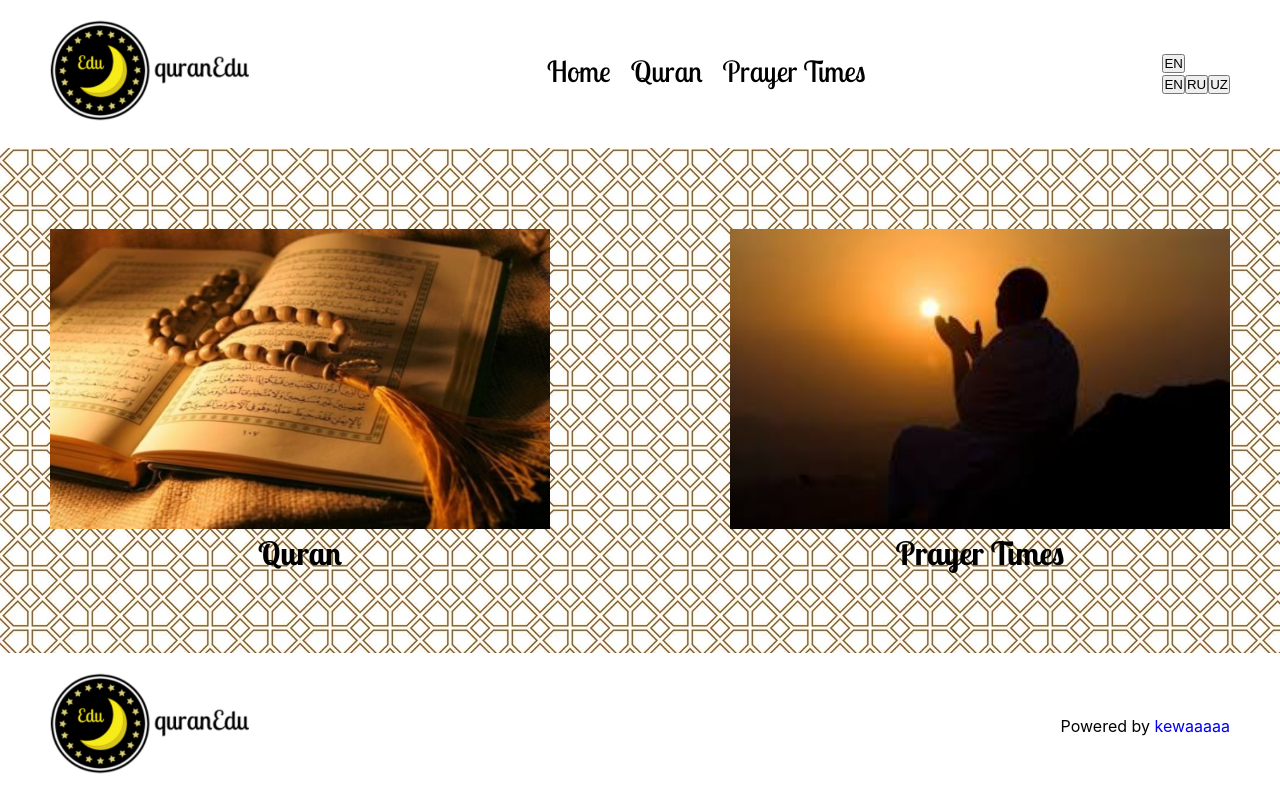
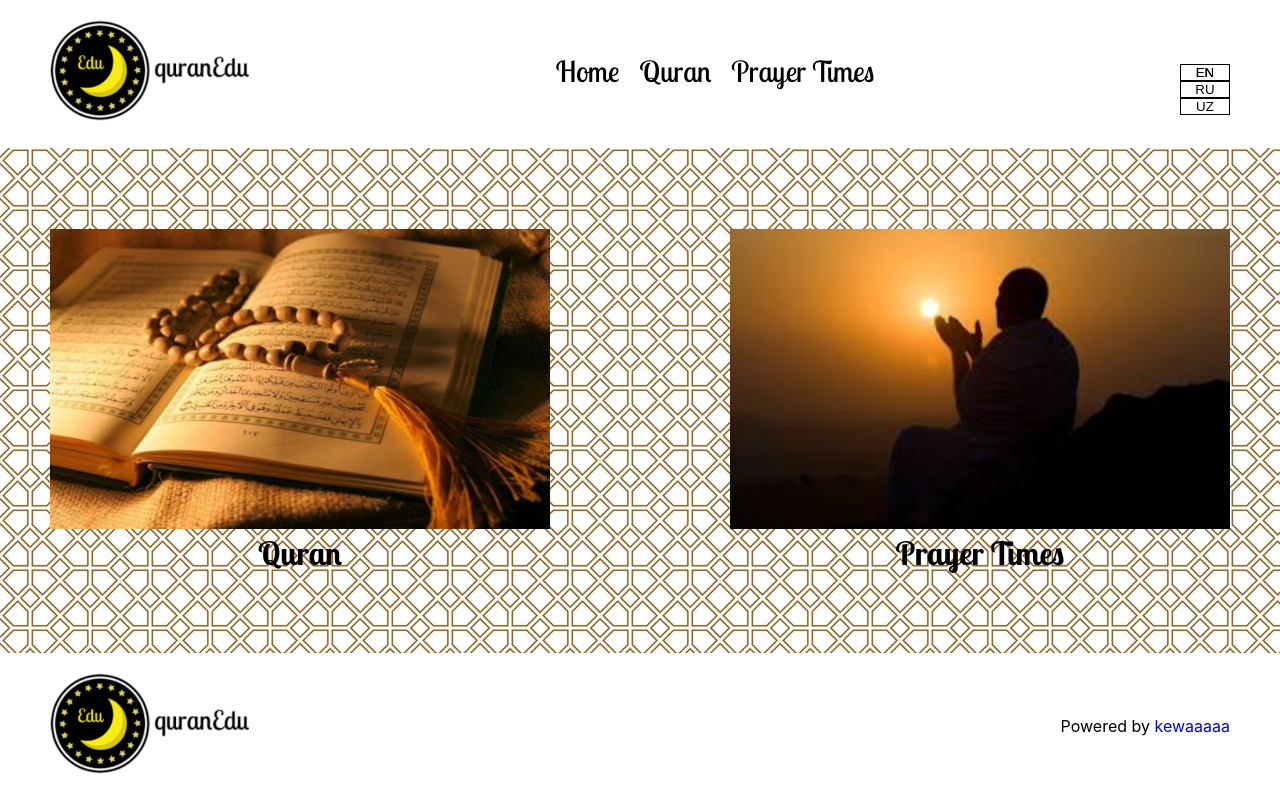
Before and after one commit to kewaaaaa/quronEdu, a React (Create React App) app: page / in a window 1280 px wide. Both pictures are taken after a click on the button "EN". Built offline with nearby package versions, Linux system fonts and the light colour scheme.

Commit message:
lang style

```diff
--- a/src/layout/navbar/Navbar.jsx
+++ b/src/layout/navbar/Navbar.jsx
@@ -2,13 +2,17 @@ import React, { useRef, useState } from "react";
 import s from "./navbarStyle.module.scss";
 import logo from "../logo.png";
 import { Link } from "react-router-dom";
-import MenuLineIcon from "remixicon-react/MenuFoldFillIcon";
+import MenuLineIcon from "remixicon-react/MenuLineIcon";
 import { useDispatch, useSelector } from "react-redux";
 
 const Navbar = () => {
   const menuBtn = useRef();
   const menuBack = useRef();
   const menuList = useRef();
+  const langDiv = useRef();
+  const langEn = useRef();
+  const langRu = useRef();
+  const langUz = useRef();
 
   const [menuState, setMenuState] = useState(0);
 
@@ -23,11 +27,19 @@ const Navbar = () => {
       menuBack.current.style.display = "block";
     }
   }
+  function langFunc(params) {
+    langDiv.current.style.display = "flex";
+  }
 
   const dispatch = useDispatch();
   const lang = useSelector((state) => state.lang);
   function Lang(params) {
     dispatch({ type: "Change_Lang", payload: params.target.innerHTML });
+    langEn.current.style.order = "2";
+    langRu.current.style.order = "2";
+    langUz.current.style.order = "2";
+    params.target.style.order = "1";
+    langDiv.current.style.display = "none";
   }
 
   return (
@@ -62,7 +74,7 @@ const Navbar = () => {
               ) : lang === "RU" ? (
                 <>Куран</>
               ) : lang === "UZ" ? (
-                <>Quron</>
+                <>Qur`on</>
               ) : (
                 <></>
               )}
@@ -87,11 +99,17 @@ const Navbar = () => {
         </ul>
         <div className={s.navbar__right}>
           <div className={s.navbar__lang}>
-            <button>{lang}</button>
-            <div>
-              <button onClick={(e) => Lang(e)}>EN</button>
-              <button onClick={(e) => Lang(e)}>RU</button>
-              <button onClick={(e) => Lang(e)}>UZ</button>
+            <button onClick={langFunc}>{lang}</button>
+            <div ref={langDiv} className={s.navbar__langDiv}>
+              <button ref={langEn} onClick={(e) => Lang(e)}>
+                EN
+              </button>
+              <button ref={langRu} onClick={(e) => Lang(e)}>
+                RU
+              </button>
+              <button ref={langUz} onClick={(e) => Lang(e)}>
+                UZ
+              </button>
             </div>
           </div>
           <div className={s.navbar__menu}>
@@ -128,7 +146,7 @@ const Navbar = () => {
                   ) : lang === "RU" ? (
                     <>Куран</>
                   ) : lang === "UZ" ? (
-                    <>Quron</>
+                    <>Qur`on</>
                   ) : (
                     <></>
                   )}
--- a/src/layout/navbar/navbarStyle.module.scss
+++ b/src/layout/navbar/navbarStyle.module.scss
@@ -4,7 +4,10 @@
   padding: 0;
   box-sizing: border-box;
 }
-
+button {
+  cursor: pointer;
+  -webkit-tap-highlight-color: rgba(0, 0, 0, 0);
+}
 .container {
   width: 100%;
   max-width: 1920px;
@@ -44,8 +47,33 @@
       }
     }
   }
+  &__right {
+    display: flex;
+    align-items: center;
+    gap: 10px;
+  }
+  &__lang {
+    position: relative;
+    align-items: center;
+    display: flex;
+    button {
+      background-color: transparent;
+      border: 1px solid black;
+      width: 50px;
+      order: 2;
+    }
+    &Div {
+      position: absolute;
+      display: flex;
+      flex-direction: column;
+      top: 0px;
+      display: none;
+    }
+  }
   &__menu {
     & > button {
+      display: flex;
+      align-items: flex-start;
       background-color: transparent;
       border: none;
       cursor: pointer;
@@ -126,7 +154,7 @@
   }
 }
 
-@media (max-width: 640px) {
+@media (max-width: 680px) {
   .container {
     width: 100%;
     max-width: 640px;
@@ -153,7 +181,7 @@
   .navbar {
     &__menu {
       &List {
-        width: 85%;
+        width: 70%;
       }
     }
   }
--- a/src/pages/home/HomePage.jsx
+++ b/src/pages/home/HomePage.jsx
@@ -12,7 +12,7 @@ const HomePage = () => {
           <div className={s.home__quran}>
         <Link to="/quran" style={{ textDecoration: "none", color: "black" }}>
             <img src="/images/homeQuronPic.jpeg" alt="pic" />
-              {lang === "EN" ? <h1>Quran</h1> : (lang === "RU" ? <h1>Куран</h1> : (lang === "UZ" ? <h1>Quron</h1> : <></>))}
+              {lang === "EN" ? <h1>Quran</h1> : (lang === "RU" ? <h1>Куран</h1> : (lang === "UZ" ? <h1>Qur`on</h1> : <></>))}
         </Link>
           </div>
           <div className={s.home__times}>
```
